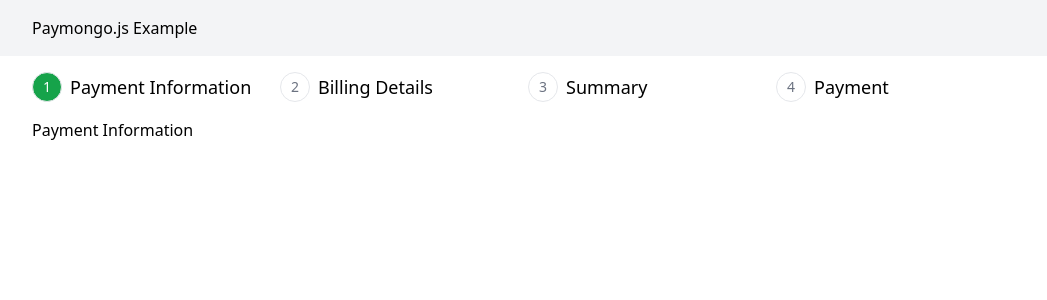
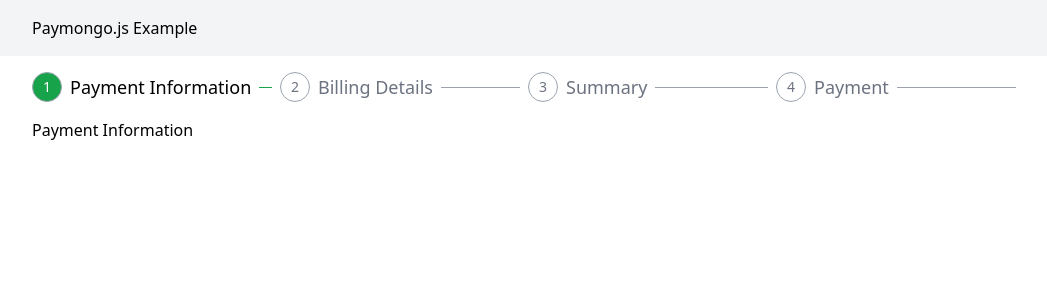
Before and after one commit to omsimos/paymongo.js, a Next.js app in the folder example/: page / in a window 1280 px wide. Shown: the top 300 px of the page, without its empty margins (112-1159 px from the left). Built offline with nearby package versions, Linux system fonts and the light colour scheme.

Commit message:
chore: add panel animation

```diff
--- /dev/null
+++ b/example/src/components/panel.tsx
@@ -0,0 +1,23 @@
+import { ReactNode } from "react";
+import { motion } from "framer-motion";
+
+interface PanelProps {
+  children: ReactNode;
+  animation?: "left" | "right";
+}
+
+export const Panel = ({ children, animation = "right" }: PanelProps) => {
+  return (
+    <motion.div
+      initial={{ marginLeft: animation === "right" ? -100 : 100, opacity: 0 }}
+      animate={{ marginLeft: 0, opacity: 1 }}
+      exit={{ marginLeft: animation === "right" ? 100 : -100, opacity: 0 }}
+      transition={{
+        duration: 0.3,
+        ease: "easeIn",
+      }}
+    >
+      {children}
+    </motion.div>
+  );
+};
--- /dev/null
+++ b/example/src/components/step.tsx
@@ -0,0 +1,91 @@
+import { useMemo } from "react";
+import { AnimatePresence, motion } from "framer-motion";
+
+interface StepProps {
+  currentStep: number;
+  step: number;
+  title: string;
+  onClick: () => void;
+}
+
+export const Step = ({ step, currentStep, title, onClick }: StepProps) => {
+  const state = useMemo(() => {
+    if (step < currentStep) {
+      return "done";
+    } else if (step === currentStep) {
+      return "active";
+    } else {
+      return "inactive";
+    }
+  }, [step, currentStep]);
+
+  return (
+    <button
+      className="flex flex-1 items-center self-start text-lg"
+      onClick={onClick}
+    >
+      <div className="flex items-center gap-2">
+        <motion.div
+          initial={false}
+          animate={{
+            backgroundColor: state === "active" ? "#16a34a" : "#ffffff",
+            color: state === "active" ? "#ffffff" : "#6b7280",
+          }}
+          transition={{ duration: 0.3, ease: "easeIn" }}
+          className="rounded-full border border-gray-400 p-1"
+        >
+          <AnimatePresence mode="wait">
+            {state === "done" ? (
+              <motion.svg
+                key="status-payment-information"
+                xmlns="http://www.w3.org/2000/svg"
+                fill="none"
+                viewBox="0 0 24 24"
+                strokeWidth={2}
+                stroke="currentColor"
+                className="h-5 w-5"
+              >
+                <motion.path
+                  initial={{ pathLength: 0 }}
+                  animate={{ pathLength: 1 }}
+                  exit={{ pathLength: 0 }}
+                  transition={{ duration: 0.3, ease: "easeIn" }}
+                  strokeLinecap="round"
+                  strokeLinejoin="round"
+                  d="M4.5 12.75l6 6 9-13.5"
+                />
+              </motion.svg>
+            ) : (
+              <motion.p
+                initial={false}
+                animate={{ opacity: 1 }}
+                exit={{ opacity: 0 }}
+                className="flex h-5 w-5 items-center justify-center text-sm"
+              >
+                {step}
+              </motion.p>
+            )}
+          </AnimatePresence>
+        </motion.div>
+
+        <motion.h3
+          initial={false}
+          animate={{ color: state === "active" ? "#000000" : "#6b7280" }}
+          transition={{ duration: 0.3, ease: "easeIn" }}
+          className="text-left"
+        >
+          {title}
+        </motion.h3>
+      </div>
+
+      <motion.div
+        initial={false}
+        animate={{
+          backgroundColor: state === "active" ? "#16a34a" : "#9ca3af",
+        }}
+        transition={{ duration: 0.3, ease: "easeIn" }}
+        className="mx-2 h-px flex-1"
+      />
+    </button>
+  );
+};
--- a/example/src/pages/index.tsx
+++ b/example/src/pages/index.tsx
@@ -1,148 +1,54 @@
 import { type NextPage } from "next";
 import Head from "next/head";
-import { useMemo, useState } from "react";
-import { AnimatePresence, motion } from "framer-motion";
+import { useMemo, useState, useEffect, useRef } from "react";
+import { AnimatePresence } from "framer-motion";
 import { Container } from "~/components/container";
-
-interface StepProps {
-  currentStep: number;
-  step: number;
-  title: string;
-  onClick: () => void;
-}
-
-const Step = ({ step, currentStep, title, onClick }: StepProps) => {
-  const state = useMemo(() => {
-    if (step < currentStep) {
-      return "done";
-    } else if (step === currentStep) {
-      return "active";
-    } else {
-      return "inactive";
-    }
-  }, [step, currentStep]);
-
-  return (
-    <button
-      className="flex flex-1 items-center gap-2 self-start text-lg"
-      onClick={onClick}
-    >
-      <motion.div
-        initial={{
-          backgroundColor: "#ffffff",
-          color: "#6b7280",
-        }}
-        animate={{
-          backgroundColor: state === "active" ? "#16a34a" : "#ffffff",
-          color: state === "active" ? "#ffffff" : "#6b7280",
-        }}
-        transition={{ duration: 0.3, ease: "easeIn" }}
-        className="rounded-full border p-1"
-      >
-        {state === "done" ? (
-          <motion.svg
-            key="status-payment-information"
-            xmlns="http://www.w3.org/2000/svg"
-            fill="none"
-            viewBox="0 0 24 24"
-            strokeWidth={2}
-            stroke="currentColor"
-            className="h-5 w-5"
-          >
-            <motion.path
-              initial={{ pathLength: 0 }}
-              animate={{ pathLength: 1 }}
-              transition={{ duration: 0.3, ease: "easeIn", delay: 0.15 }}
-              strokeLinecap="round"
-              strokeLinejoin="round"
-              d="M4.5 12.75l6 6 9-13.5"
-            />
-          </motion.svg>
-        ) : (
-          <p className="flex h-5 w-5 items-center justify-center text-sm">
-            {step}
-          </p>
-        )}
-      </motion.div>
-
-      <h3 className="text-left">{title}</h3>
-    </button>
-  );
-};
+import { Step } from "~/components/step";
+import { Panel } from "~/components/panel";
 
 const PaymentInformation = () => {
-  return (
-    <motion.div
-      initial={{ opacity: 0 }}
-      animate={{ opacity: 1 }}
-      transition={{
-        duration: 0.3,
-        ease: "easeIn",
-      }}
-    >
-      Payment Information
-    </motion.div>
-  );
+  return <div>Payment Information</div>;
 };
 
 const BillingDetails = () => {
-  return (
-    <motion.div
-      initial={{ opacity: 0 }}
-      animate={{ opacity: 1 }}
-      transition={{
-        duration: 0.3,
-        ease: "easeIn",
-      }}
-    >
-      Billing Details
-    </motion.div>
-  );
+  return <div>Billing Details</div>;
 };
 
 const Summary = () => {
-  return (
-    <motion.div
-      initial={{ opacity: 0 }}
-      animate={{ opacity: 1 }}
-      transition={{
-        duration: 0.3,
-        ease: "easeIn",
-      }}
-    >
-      Summary
-    </motion.div>
-  );
+  return <div>Summary</div>;
 };
 
 const Payment = () => {
-  return (
-    <motion.div
-      initial={{ opacity: 0 }}
-      animate={{ opacity: 1 }}
-      transition={{
-        duration: 0.3,
-        ease: "easeIn",
-      }}
-    >
-      Payment
-    </motion.div>
-  );
+  return <div>Payment</div>;
+};
+
+const usePrevValue = <T,>(value: T) => {
+  const ref = useRef<T>(value);
+  useEffect(() => {
+    ref.current = value;
+  });
+  return ref.current;
 };
 
 const Home: NextPage = () => {
   const [currentStep, setCurrentStep] = useState(1);
+  const prevValue = usePrevValue(currentStep);
+  const animation = prevValue > currentStep ? "right" : "left";
 
   const panel = useMemo(() => {
-    if (currentStep === 1) {
-      return <PaymentInformation key="payment-information-panel" />;
-    } else if (currentStep === 2) {
-      return <BillingDetails key="billing-details-panel" />;
-    } else if (currentStep === 3) {
-      return <Summary key="summary-panel" />;
-    } else if (currentStep === 4) {
-      return <Payment key="payment-panel" />;
-    }
+    return (
+      <Panel animation={animation} key={`panel-step-${currentStep}`}>
+        {currentStep === 1 ? (
+          <PaymentInformation key="payment-information-panel" />
+        ) : currentStep === 2 ? (
+          <BillingDetails key="billing-details-panel" />
+        ) : currentStep === 3 ? (
+          <Summary key="summary-panel" />
+        ) : currentStep === 4 ? (
+          <Payment key="payment-panel" />
+        ) : null}
+      </Panel>
+    );
   }, [currentStep]);
 
   return (
@@ -190,7 +96,7 @@
           </div>
 
           <div className="mt-4">
-            <AnimatePresence mode="sync">{panel}</AnimatePresence>
+            <AnimatePresence mode="wait">{panel}</AnimatePresence>
           </div>
         </Container>
       </main>
```
